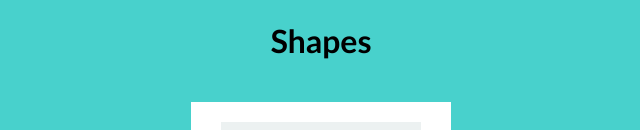
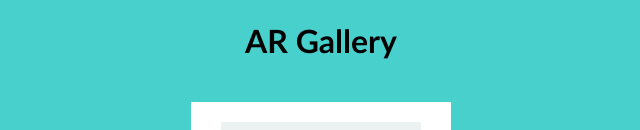
Before and after one commit to BH-Digital-Design-2025-26/argallery, a plain HTML site: page index.html in a window 1280 px wide. Shown: the top 130 px of the page, without its empty margins (319-959 px from the left). Drawn offline with Linux system fonts and the light colour scheme.

Commit message:
Change header from 'Shapes' to 'AR Gallery'

```diff
--- a/index.html
+++ b/index.html
@@ -29,7 +29,7 @@
 	</style>
 </head>
 <body>
-	<h1>Shapes</h1>
+	<h1>AR Gallery</h1>
     <div class="container">
     	<div class="box">
 			<a href="sewingmachine.reality">
```
